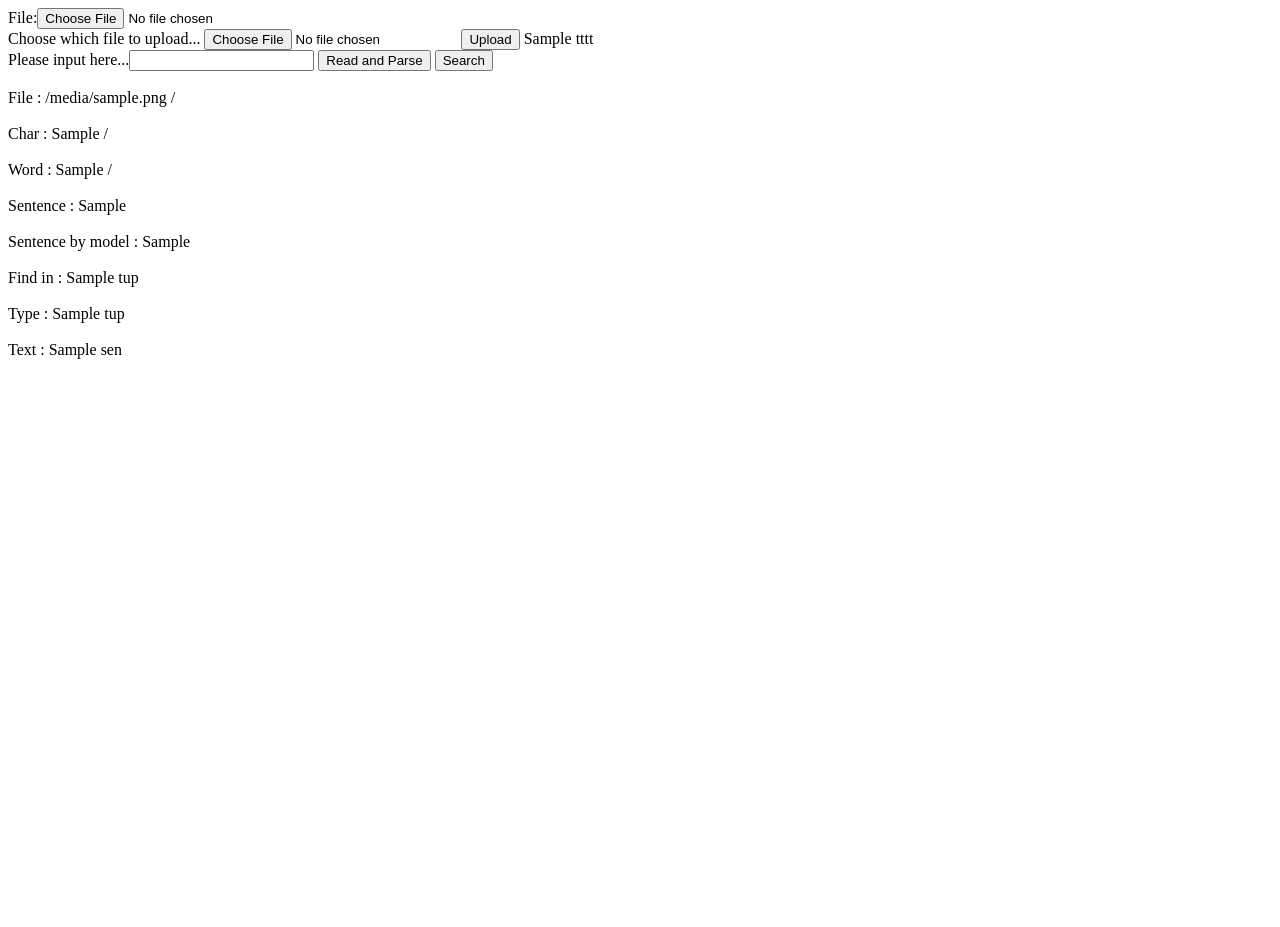
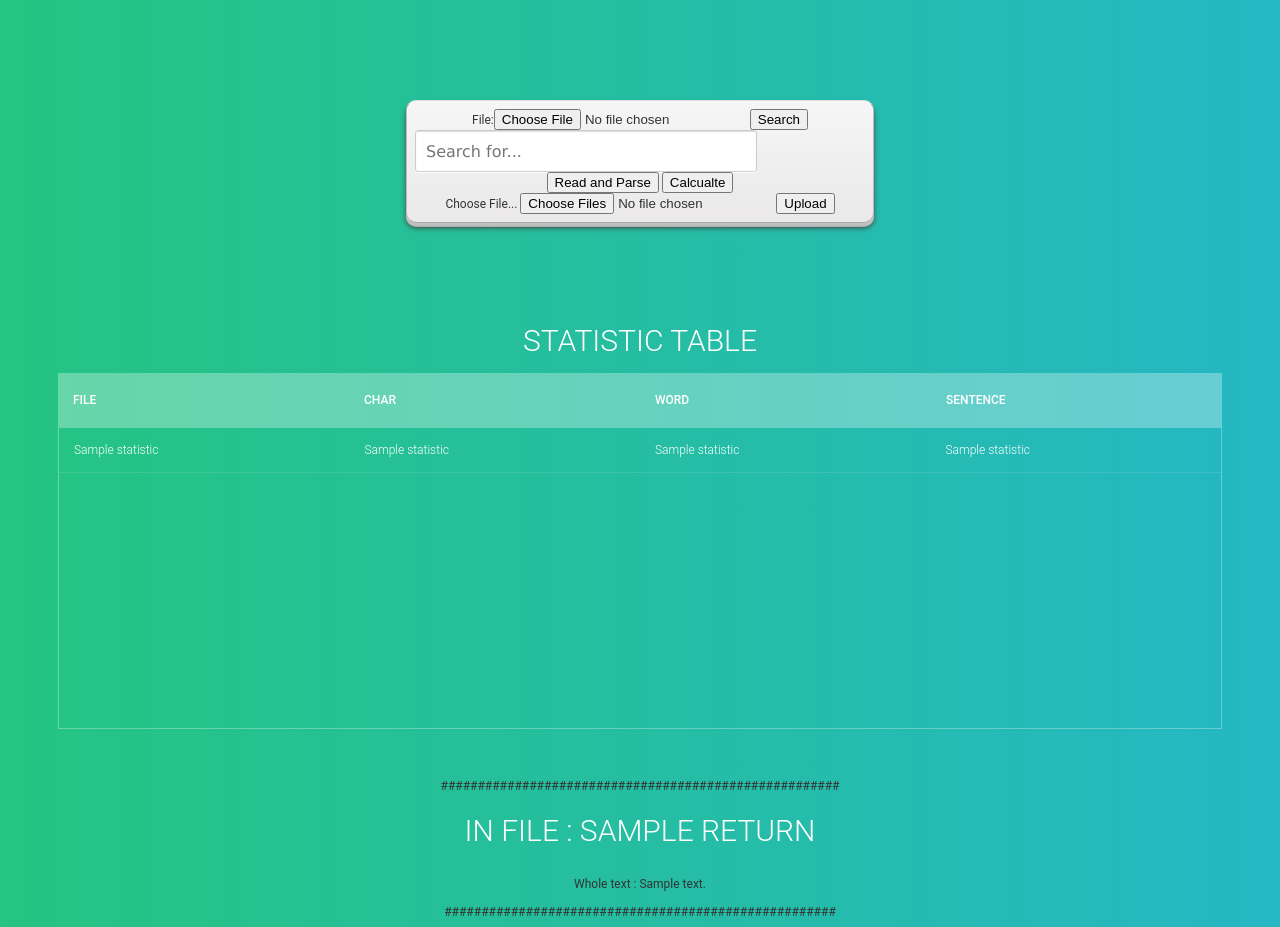
Before and after one commit to solitude6060/Fulltext_search, a Django app: template website/IRsite/fulltextSearch/templates/fulltextSearch/index.html in a window 1280 px wide. Before the commit the page ends 359 px from the top, so only its background shows below. Run offline with Django 3.2, Linux system fonts and the light colour scheme; tables that the repository leaves empty hold one stand-in row (values such as "Sample post"); the template is opened without the code that fills it: values that come from a table or form of the project are taken from there, most other values are stand-ins (such as "Sample title", 1, 10 or a date in 2020); lists and menus that the app fills with data are empty; parts of the project's set-up code (start-up, migrations or seed data) failed here and were passed over.

Commit message:
website beta version

```diff
--- a/website/IRsite/IRsite/data/pubmed_test1.xml
+++ b/website/IRsite/IRsite/data/pubmed_test1.xml
@@ -32,7 +32,7 @@
             <ELocationID EIdType="pii" ValidYN="Y">S2211-1247(18)31405-0</ELocationID>
             <ELocationID EIdType="doi" ValidYN="Y">10.1016/j.celrep.2018.08.086</ELocationID>
             <Abstract>
-                <AbstractText>BRCA1 functions in homologous recombination (HR) both up- and downstream of DNA end resection. However, in cells with 53BP1 gene knockout (KO), BRCA1 is dispensable for the initiation of resection, but whether BRCA1 activity is entirely redundant after end resection is unclear. Here, we found that 53bp1 KO rescued the embryonic viability of a Brca1<sup>ΔC/ΔC</sup> mouse model that harbors a stop codon in the coiled-coil domain. However, Brca1<sup>ΔC/ΔC</sup>;53bp1<sup>-/-</sup> mice were susceptible to tumor formation, lacked Rad51 foci, and were sensitive to PARP inhibitor (PARPi) treatment, indicative of suboptimal HR. Furthermore, BRCA1 mutant cancer cell lines were dependent on truncated BRCA1 proteins that retained the ability to interact with PALB2 for 53BP1 KO induced RAD51 foci and PARPi resistance. Our data suggest that the overall efficiency of 53BP1 loss of function induced HR may be BRCA1 mutation dependent. In the setting of 53BP1 KO, hypomorphic BRCA1 proteins are active downstream of end resection, promoting RAD51 loading and PARPi resistance.</AbstractText>
+                <AbstractText>BRCA1 functions in homologous recombination (HR) both up- and downstream of DNA end resection. However, in cells with 53BP1 gene knockout (KO), BRCA1 is dispensable for the initiation of resection, but whether BRCA1 activity is entirely redundant after end resection is unclear. Here, we found that 53bp1 KO rescued the embryonic viability of a Brca1 ΔC/ΔC  mouse model that harbors a stop codon in the coiled-coil domain. However, Brca1 ΔC/ΔC ;53bp1 -/-  mice were susceptible to tumor formation, lacked Rad51 foci, and were sensitive to PARP inhibitor (PARPi) treatment, indicative of suboptimal HR. Furthermore, BRCA1 mutant cancer cell lines were dependent on truncated BRCA1 proteins that retained the ability to interact with PALB2 for 53BP1 KO induced RAD51 foci and PARPi resistance. Our data suggest that the overall efficiency of 53BP1 loss of function induced HR may be BRCA1 mutation dependent. In the setting of 53BP1 KO, hypomorphic BRCA1 proteins are active downstream of end resection, promoting RAD51 loading and PARPi resistance.</AbstractText>
                 <CopyrightInformation>Copyright © 2018 The Author(s). Published by Elsevier Inc. All rights reserved.</CopyrightInformation>
             </Abstract>
             <AuthorList CompleteYN="Y">
--- a/website/IRsite/IRsite/urls.py
+++ b/website/IRsite/IRsite/urls.py
@@ -19,7 +19,11 @@ from django.urls import path, re_path
 from fulltextSearch import views
 
 urlpatterns = [
-	re_path('^$', views.index),
-	#path(r'^index', views.index),
+    #url(r'^$', views.index),
+    #url(r'^index', views.index),
+    #url(r'^upload', views.upload),
+    re_path('^$', views.upload),
+    re_path(r'^upload', views.upload),
+    re_path(r'^index', views.index),
     path('admin/', admin.site.urls),
 ]
--- /dev/null
+++ b/website/IRsite/fulltextSearch/static/css/search.css
@@ -0,0 +1,113 @@
+body {
+  background: #eee;
+  font: 12px Lucida sans, Arial, Helvetica, sans-serif;
+	color: #333;
+	text-align: center;
+}
+
+a {
+	color: #2A679F;
+}
+/*========*/
+
+.form-wrapper {
+	background-color: #f6f6f6;
+	background-image: -webkit-gradient(linear, left top, left bottom, from(#f6f6f6), to(#eae8e8));
+	background-image: -webkit-linear-gradient(top, #f6f6f6, #eae8e8);
+	background-image: -moz-linear-gradient(top, #f6f6f6, #eae8e8);
+	background-image: -ms-linear-gradient(top, #f6f6f6, #eae8e8);
+	background-image: -o-linear-gradient(top, #f6f6f6, #eae8e8);
+	background-image: linear-gradient(top, #f6f6f6, #eae8e8);
+	border-color: #dedede #bababa #aaa #bababa;
+	border-style: solid;
+	border-width: 1px;
+	-webkit-border-radius: 10px;
+	-moz-border-radius: 10px;
+	border-radius: 10px;
+	-webkit-box-shadow: 0 3px 3px rgba(255,255,255,.1), 0 3px 0 #bbb, 0 4px 0 #aaa, 0 5px 5px #444;
+	-moz-box-shadow: 0 3px 3px rgba(255,255,255,.1), 0 3px 0 #bbb, 0 4px 0 #aaa, 0 5px 5px #444;
+	box-shadow: 0 3px 3px rgba(255,255,255,.1), 0 3px 0 #bbb, 0 4px 0 #aaa, 0 5px 5px #444;
+	margin: 100px auto;
+	overflow: hidden;
+	padding: 8px;
+	width: 450px;
+}
+
+.form-wrapper #search {
+	border: 1px solid #CCC;
+	-webkit-box-shadow: 0 1px 1px #ddd inset, 0 1px 0 #FFF;
+	-moz-box-shadow: 0 1px 1px #ddd inset, 0 1px 0 #FFF;
+	box-shadow: 0 1px 1px #ddd inset, 0 1px 0 #FFF;
+	-webkit-border-radius: 3px;
+	-moz-border-radius: 3px;
+	border-radius: 3px;
+  color: #999;
+	float: left;
+	font: 16px Lucida Sans, Trebuchet MS, Tahoma, sans-serif;
+	height: 20px;
+	padding: 10px;
+	width: 320px;
+}
+
+.form-wrapper #search:focus {
+	border-color: #aaa;
+	-webkit-box-shadow: 0 1px 1px #bbb inset;
+	-moz-box-shadow: 0 1px 1px #bbb inset;
+	box-shadow: 0 1px 1px #bbb inset;
+	outline: 0;
+}
+
+.form-wrapper #search:-moz-placeholder,
+.form-wrapper #search:-ms-input-placeholder,
+.form-wrapper #search::-webkit-input-placeholder {
+	color: #999;
+	font-weight: normal;
+}
+
+.form-wrapper #submit {
+	background-color: #0483a0;
+	background-image: -webkit-gradient(linear, left top, left bottom, from(#31b2c3), to(#0483a0));
+	background-image: -webkit-linear-gradient(top, #31b2c3, #0483a0);
+	background-image: -moz-linear-gradient(top, #31b2c3, #0483a0);
+	background-image: -ms-linear-gradient(top, #31b2c3, #0483a0);
+	background-image: -o-linear-gradient(top, #31b2c3, #0483a0);
+	background-image: linear-gradient(top, #31b2c3, #0483a0);
+	border: 1px solid #00748f;
+	-moz-border-radius: 3px;
+	-webkit-border-radius: 3px;
+	border-radius: 3px;
+	-webkit-box-shadow: 0 1px 0 rgba(255, 255, 255, 0.3) inset, 0 1px 0 #FFF;
+	-moz-box-shadow: 0 1px 0 rgba(255, 255, 255, 0.3) inset, 0 1px 0 #FFF;
+	box-shadow: 0 1px 0 rgba(255, 255, 255, 0.3) inset, 0 1px 0 #FFF;
+	color: #fafafa;
+	cursor: pointer;
+	height: 42px;
+	float: right;
+	font: 15px Arial, Helvetica;
+	padding: 0;
+	text-transform: uppercase;
+	text-shadow: 0 1px 0 rgba(0, 0 ,0, .3);
+	width: 100px;
+}
+
+.form-wrapper #submit:hover,
+.form-wrapper #submit:focus {
+	background-color: #31b2c3;
+	background-image: -webkit-gradient(linear, left top, left bottom, from(#0483a0), to(#31b2c3));
+	background-image: -webkit-linear-gradient(top, #0483a0, #31b2c3);
+	background-image: -moz-linear-gradient(top, #0483a0, #31b2c3);
+	background-image: -ms-linear-gradient(top, #0483a0, #31b2c3);
+	background-image: -o-linear-gradient(top, #0483a0, #31b2c3);
+	background-image: linear-gradient(top, #0483a0, #31b2c3);
+}
+
+.form-wrapper #submit:active {
+	-webkit-box-shadow: 0 1px 4px rgba(0, 0, 0, 0.5) inset;
+	-moz-box-shadow: 0 1px 4px rgba(0, 0, 0, 0.5) inset;
+	box-shadow: 0 1px 4px rgba(0, 0, 0, 0.5) inset;
+	outline: 0;
+}
+
+.form-wrapper #submit::-moz-focus-inner {
+	border: 0;
+}
--- /dev/null
+++ b/website/IRsite/fulltextSearch/static/css/table.css
@@ -0,0 +1,91 @@
+
+h1{
+  font-size: 30px;
+  color: #fff;
+  text-transform: uppercase;
+  font-weight: 300;
+  text-align: center;
+  margin-bottom: 15px;
+}
+table{
+  width:100%;
+  table-layout: fixed;
+}
+.tbl-header{
+  background-color: rgba(255,255,255,0.3);
+ }
+.tbl-content{
+  height:300px;
+  overflow-x:auto;
+  margin-top: 0px;
+  border: 1px solid rgba(255,255,255,0.3);
+}
+th{
+  padding: 20px 15px;
+  text-align: left;
+  font-weight: 500;
+  font-size: 12px;
+  color: #fff;
+  text-transform: uppercase;
+}
+td{
+  padding: 15px;
+  text-align: left;
+  vertical-align:middle;
+  font-weight: 300;
+  font-size: 12px;
+  color: #fff;
+  border-bottom: solid 1px rgba(255,255,255,0.1);
+}
+
+
+/* demo styles */
+
+@import url(https://fonts.googleapis.com/css?family=Roboto:400,500,300,700);
+body{
+  background: -webkit-linear-gradient(left, #25c481, #25b7c4);
+  background: linear-gradient(to right, #25c481, #25b7c4);
+  font-family: 'Roboto', sans-serif;
+}
+section{
+  margin: 50px;
+}
+
+
+/* follow me template */
+.made-with-love {
+  margin-top: 40px;
+  padding: 10px;
+  clear: left;
+  text-align: center;
+  font-size: 10px;
+  font-family: arial;
+  color: #fff;
+}
+.made-with-love i {
+  font-style: normal;
+  color: #F50057;
+  font-size: 14px;
+  position: relative;
+  top: 2px;
+}
+.made-with-love a {
+  color: #fff;
+  text-decoration: none;
+}
+.made-with-love a:hover {
+  text-decoration: underline;
+}
+
+
+/* for custom scrollbar for webkit browser*/
+
+::-webkit-scrollbar {
+    width: 6px;
+}
+::-webkit-scrollbar-track {
+    -webkit-box-shadow: inset 0 0 6px rgba(0,0,0,0.3);
+}
+::-webkit-scrollbar-thumb {
+    -webkit-box-shadow: inset 0 0 6px rgba(0,0,0,0.3);
+}
--- /dev/null
+++ b/website/IRsite/fulltextSearch/static/js/table.js
@@ -0,0 +1,5 @@
+// '.tbl-content' consumed little space for vertical scrollbar, scrollbar width depend on browser/os/platfrom. Here calculate the scollbar width .
+$(window).on("load resize ", function() {
+  var scrollWidth = $('.tbl-content').width() - $('.tbl-content table').width();
+  $('.tbl-header').css({'padding-right':scrollWidth});
+}).resize();
--- /dev/null
+++ b/website/IRsite/fulltextSearch/static/js/upload.js
@@ -0,0 +1,5 @@
+$(document).ready(function(){
+  $('form input').change(function () {
+    $('form p').text(this.files.length + " file(s) selected");
+  });
+});
--- a/website/IRsite/fulltextSearch/templates/fulltextSearch/index.html
+++ b/website/IRsite/fulltextSearch/templates/fulltextSearch/index.html
@@ -9,23 +9,35 @@
     <meta name="viewport" content="width=device-width, initial-scale=1">
     <meta name="description" content="">
     <meta name="author" content="">
+    <link href="static/css/search.css" rel="stylesheet">
 
-    <title>IR</title>
+    <link href="static/css/table.css" rel="stylesheet">
+
+
+    <title>IR FullTextSearch</title>
 
 
 </head>
 
 <body>
+<form class="form-wrapper" method="post" enctype="multipart/form-data" action="">
+    {% csrf_token %}
+    {{ form }}
+    <input type="text" id="search" placeholder="Search for..." name="input" >
+    <input type="submit" value="Search" name="search_all">
+    <input type="submit" value="Read and Parse" name="parse">
+    <input type="submit" value="Calcualte" name="search"><br>
+    <span>Choose File... </span>
+    <input type="file"  name="myfile" multiple>
+    <button type="submit"  name="upload">Upload</button>
+</form>
+
+
+<!--
  <form method="post" enctype="multipart/form-data" action="">
     {% csrf_token %}
     {{ form }}
-    <div>
-        <span>Choose which file to upload...</span>
-        <input type="file" name="myfile">
-        <button type="submit" name="upload">Upload</button>
-    {{ tttt }}
-    </div>
-
+    <div align='center'>
         Please input here...<input type="text" name="input">
         <button type="submit" name="parse">
             <span>
@@ -37,24 +49,77 @@
               Search
             </span>
         </button>
+        <button type="submit"  name="search_all">Search2</button><br>
+
 
     </div><br><br>
-    </form>
+    </form>-->
+    <section>
+  <!--for demo wrap-->
+  <h1>Statistic Table</h1>
+  <div class="tbl-header">
+    <table cellpadding="0" cellspacing="0" border="0">
+      <thead>
+        <tr>
+          <th>File</th>
+          <th>Char</th>
+          <th>Word</th>
+          <th>Sentence</th>
+        </tr>
+      </thead>
+    </table>
+  </div>
+  <div class="tbl-content">
+    <table cellpadding="0" cellspacing="0" border="0">
+      <tbody>
+          {% for f, c, w, s in statistic_list%}
+        <tr>
+          <td>{{f}}</td>
+          <td>{{c}} </td>
+          <td>{{w}}</td>
+          <td>{{s}}</td>
+        </tr>
+        {% endfor %}
+      </tbody>
+    </table>
+  </div>
+</section>
 
-    <div>File : {% for f in file%} {{f}} /{%endfor%}</div><br>
+
+
+######################################################
+<div align="center">
+    {% for name, text in return_list %}
+    <div><h1> in file : {{name}}</h1></div><br>
+    <area<h2>Whole text : {{text}}</h2></area><br><br>
+    {% endfor %}
+</div>
+
+#####################################################
+    <!--<div>File : {% for f in file_notemp%} {{f}} /{%endfor%}</div><br>
     <div>Char : {% for c in ch%} {{c}} /{%endfor%}</div><br>
     <div>Word : {% for w in wo%} {{w}} /{%endfor%}</div><br>
-    <div>Sentence : {% for s in se%} {{s}} {%endfor%}</div><br>
-    <div>Sentence by model : {% for s in se_m%} {{s}} {%endfor%}</div><br>
+    <div>Sentence : {% for s in se%} {{s}} {%endfor%}</div><br>-->
+    <!--<div>Sentence by model : {% for s in se_m%} {{s}} {%endfor%}</div><br>-->
+    <!--
     {% for n, ty, sen in tupList %}
     <div>Find in : {{n}} </div><br>
     <div>Type : {{ty}} </div><br>
         {% for s in sen %}
         <div>Text : {{s}} </div><br>
         {% endfor %}
-    {% endfor %}
+    {% endfor %}-->
 
 
+
+<script src="static/js/table.js"></script>
 </body>
 
 </html>
+
+<!--
+<div class="made-with-love">
+  Made with
+  <i>♥</i> by
+  <a target="_blank" href="https://codepen.io/nikhil8krishnan">Nikhil Krishnan</a>
+</div>-->
```
Also changed, not shown: website/IRsite/IRsite/data/tweet_test1.json (+13 -1 lines), website/IRsite/IRsite/data/tweet_test2.json (+13 -1 lines), website/IRsite/IRsite/data/tweet_test3.json (+13 -1 lines), website/IRsite/IRsite/data/tweets.json (deleted, +0 -35 lines), website/IRsite/fulltextSearch/static/css/slide.css (added, +120 -0 lines), website/IRsite/fulltextSearch/static/css/upload.css (added, +51 -0 lines), website/IRsite/fulltextSearch/templates/fulltextSearch/upload.html (added, +34 -0 lines), website/IRsite/fulltextSearch/views.py (+111 -24 lines), website/IRsite/fulltextSearch/static/js/slide.js (added).
